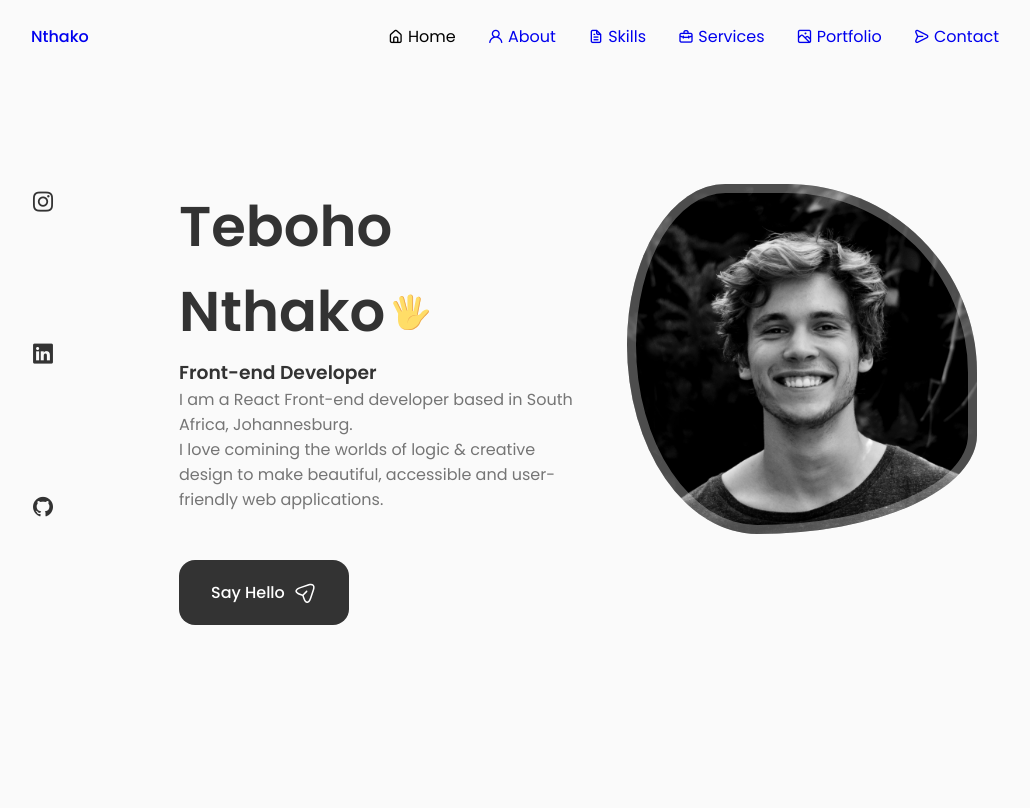
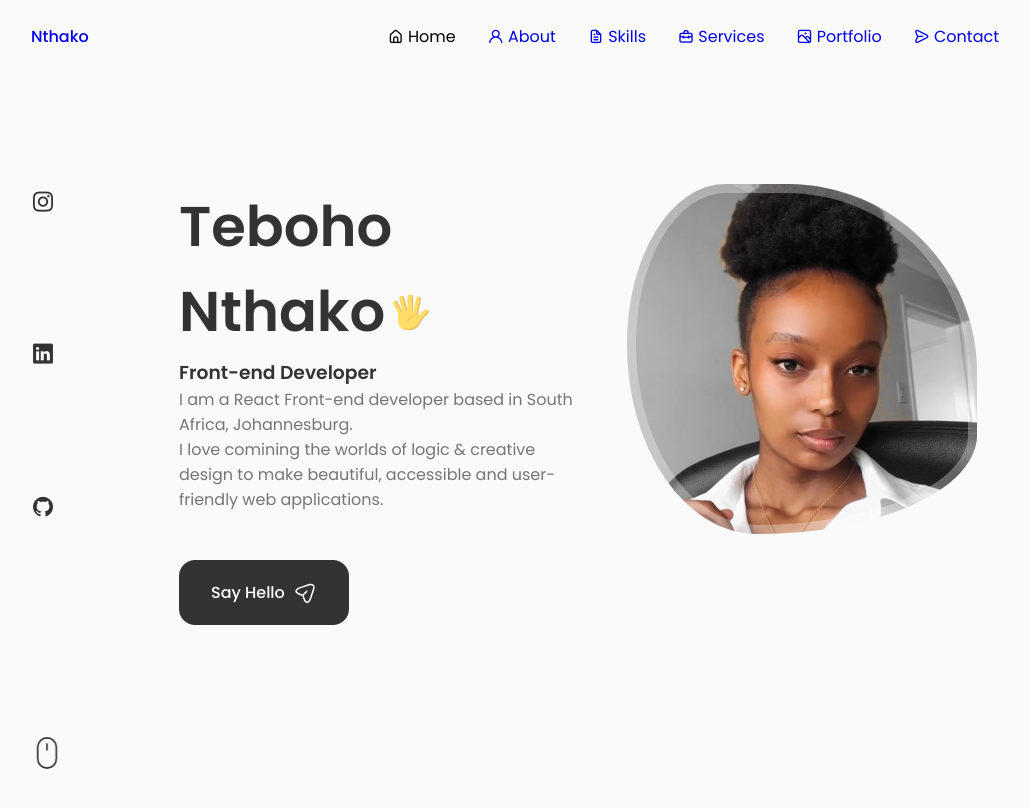
Before and after one commit to tebohonthako/my-react-portfolio, a React (Create React App) app: page / in a window 1280 px wide. Shown: the whole page, without its empty margins (125-1155 px from the left). Built offline with nearby package versions, Linux system fonts and the light colour scheme.

Commit message:
added my oicture

```diff
--- a/src/home/Home.jsx
+++ b/src/home/Home.jsx
@@ -2,6 +2,7 @@
 import './home.css';
 import Social from './Social';
 import Data from './Data';
+import ScrollDown from './ScrollDown.jsx';
 
 const Home = () => {
   return (
@@ -13,6 +14,8 @@
                 </div>
                 <Data/>
             </div>
+
+            <ScrollDown/>
         </div>
     </section>
   )
--- /dev/null
+++ b/src/home/ScrollDown.jsx
@@ -0,0 +1,51 @@
+import React from 'react'
+
+const Scroll = () => {
+  return (
+    <div className="home__srcoll">
+        <a href="#about" className="home__scroll-button button--flex">
+        <svg
+                width="32px"
+                height="32px"
+                class="home__scroll-mouse"
+                viewBox="0 0 247 390"
+                version="1.1"
+                xmlns="http://www.w3.org/2000/svg"
+                xmlnsXlink="http://www.w3.org/1999/xlink"
+                style={{
+                  fillRule: "evenodd",
+                  clipRule: "evenodd",
+                  strokeLinecap: "round",
+                  strokeLinejoin: "round",
+                  strokeMiterlimit: "1.5",
+
+                }}
+
+              >
+                <path
+                  class="wheel"
+                  d="M123.359,79.775l0,72.843"
+                  style={{
+                    fill: "none",
+                    stroke:  "var(--title-color)",
+                    strokeWidth: "20px",
+                  }}
+                ></path>
+                <path
+                  id="mouse"
+                  d="M236.717,123.359c0,-62.565 -50.794,-113.359 -113.358,-113.359c-62.565,0 -113.359,50.794 -113.359,113.359l0,143.237c0,62.565 50.794,113.359 113.359,113.359c62.564,0 113.358,-50.794 113.358,-113.359l0,-143.237Z"
+                  style={{
+                    fill: "none",
+                    stroke: "var(--title-color)",
+                    strokeWidth: "20px",
+
+                  }}
+
+                ></path>
+              </svg>
+        </a>
+    </div>
+  )
+}
+
+export default Scroll
--- a/src/home/home.css
+++ b/src/home/home.css
@@ -2,6 +2,9 @@
     grid-template-columns: 116px repeat(2, 1fr);
     padding-top: 5.5rem;
     column-gap: 2rem;
+}
+.home__container {
+    row-gap: 7rem;
 }
 
 .home__social {
@@ -48,7 +51,7 @@
 }
 
 .home__img {
-    background: url(.././assets/profile.jpg);
+    background: url(.././assets/teboo.jpeg);
     background-repeat: no-repeat;
     background-position: center;
     background-size: cover;
@@ -71,3 +74,18 @@
         border-radius: 60% 40% 30% 70%/60% 30% 70% 40%;
     }
 }
+.home__scroll {
+    margin-left: 9.25rem;
+}
+.wheel {
+    animation: scroll 2s ease infinite;
+}
+
+@keyframes scroll {
+    0% {
+        transform: translateY(0);
+    }
+    30% {
+        transform: translateY(3.75rem);
+    }
+}
```
Also changed, not shown: src/assets/teboo.jpeg (added).
